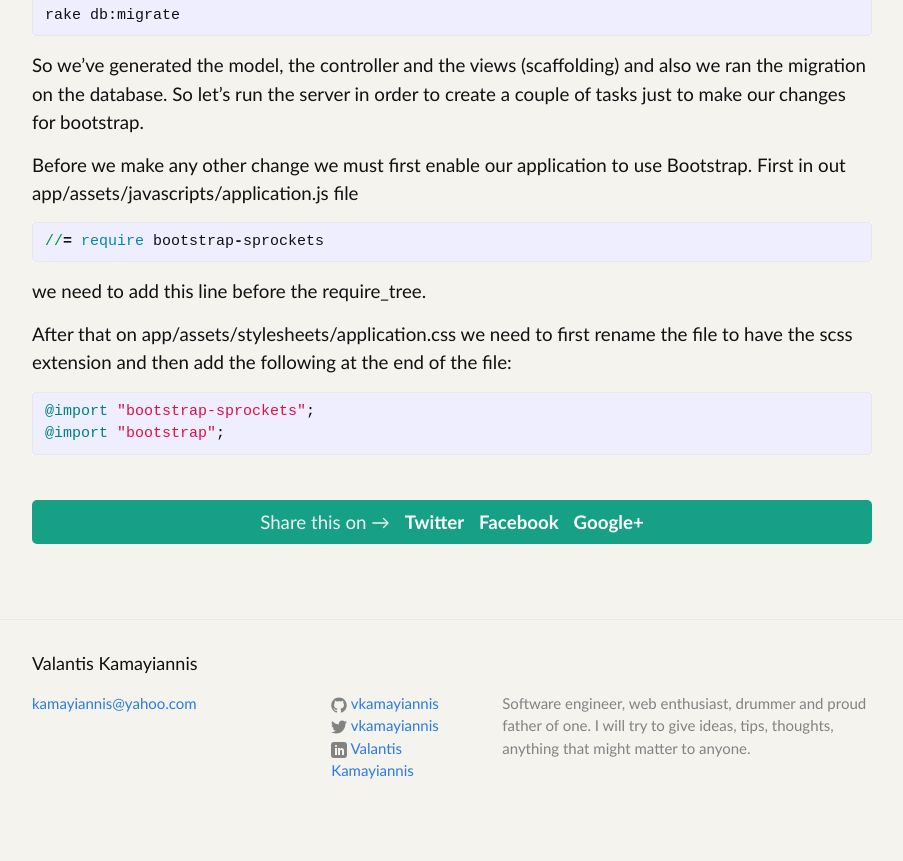
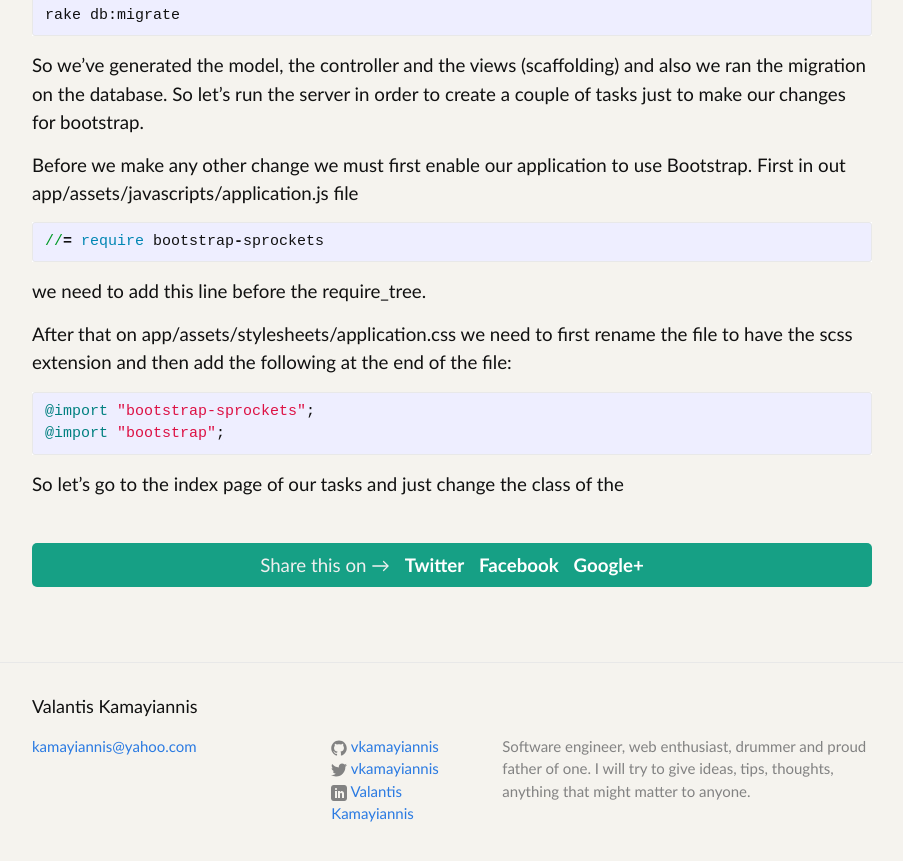
Before and after one commit to vkamayiannis/vkamayiannis.github.io, a Jekyll site: the page built from _posts/2016-04-13-bootstrap-modal-form.markdown, in a window 1280 px wide and 900 px high, scrolled down 1082 px. Shown: the top 861 px of the window, without its empty margins (188-1091 px from the left). Built offline with Jekyll 4.4.1, drawn with Linux system fonts in a browser that asks for light colours; comment, search, counter and statistics services are not loaded.

Commit message:
changed post

```diff
--- a/_posts/2016-04-13-bootstrap-modal-form.markdown
+++ b/_posts/2016-04-13-bootstrap-modal-form.markdown
@@ -52,5 +52,7 @@ and then add the following at the end of the file:
 @import "bootstrap";
 {% endhighlight %}
 
+So let's go to the index page of our tasks and just change the class of the
+
 
 [koding]:      http://koding.com
```
